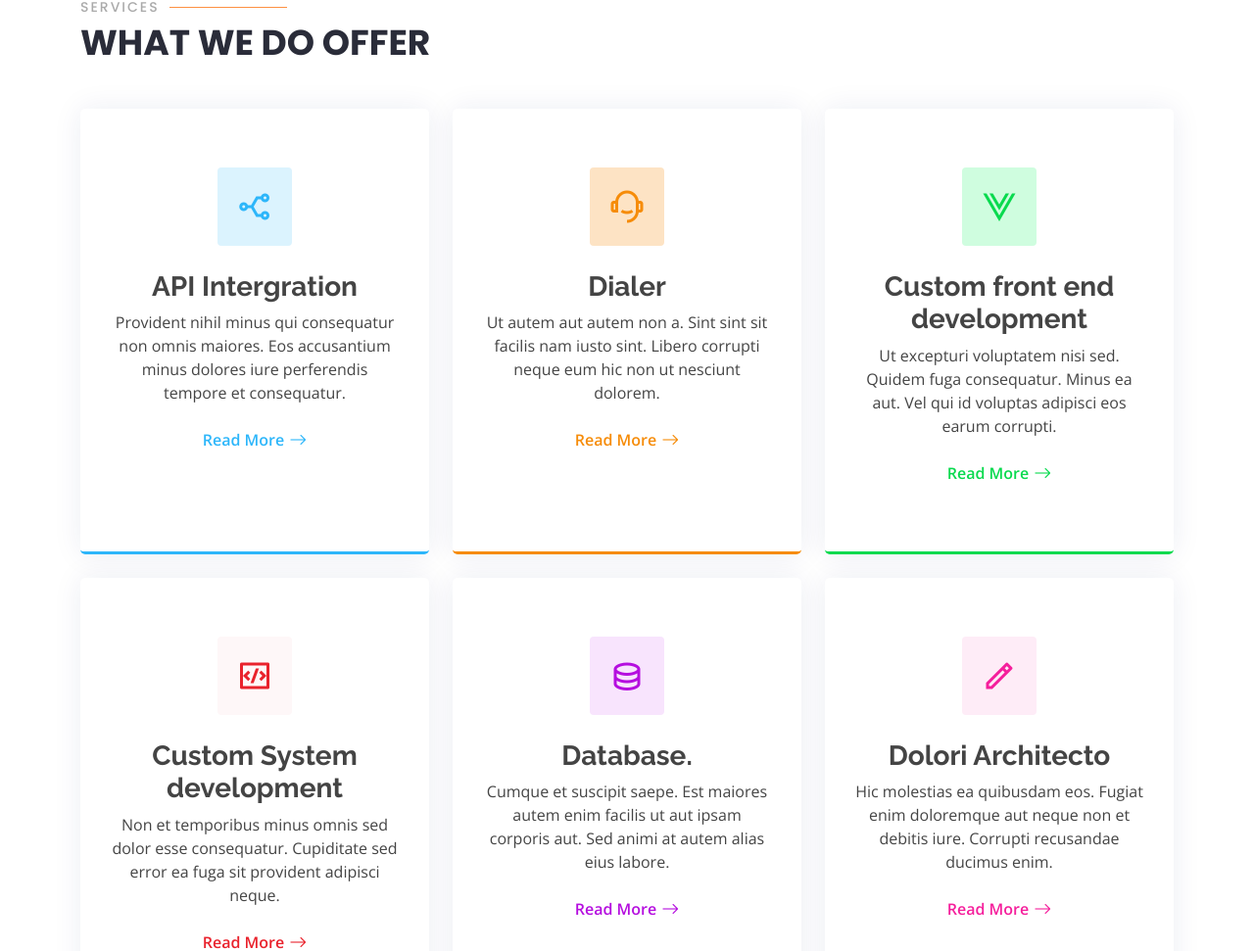
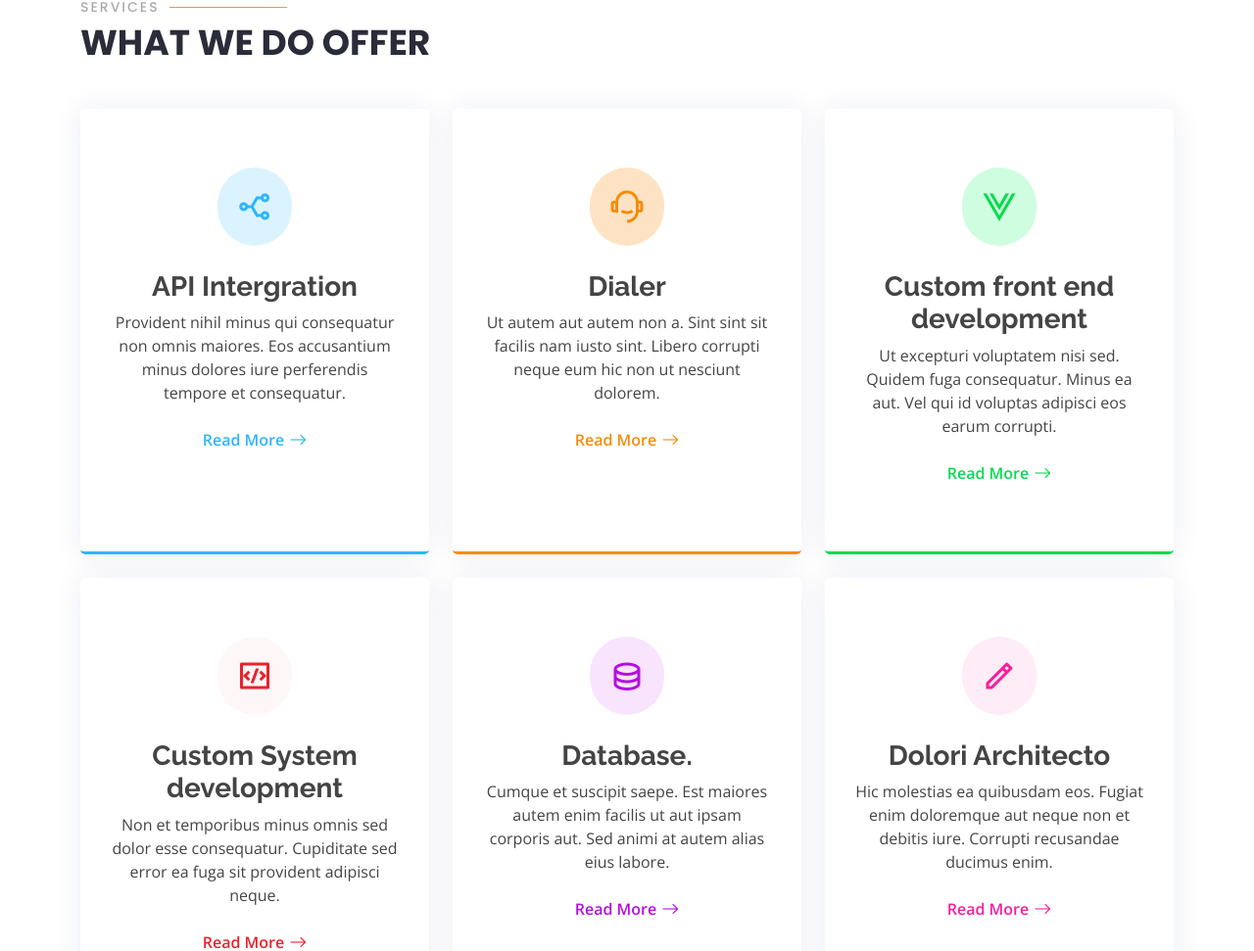
Before and after one commit to marklegend/prototype, a plain HTML site: page index.html in a window 1280 px wide. Shown: the part 1700-2671 px from the top of the page at 98% size. Drawn offline with nearby package versions, Linux system fonts and the light colour scheme; files whose address does not match are found by name.

Commit message:
icon radius

```diff
--- a/assets/css/style.css
+++ b/assets/css/style.css
@@ -751,6 +751,7 @@ section {
   display: inline-block;
   line-height: 0;
   transition: 0.3s;
+  border-radius: 5em;
 }
 
 .services .service-box h3 {
```
